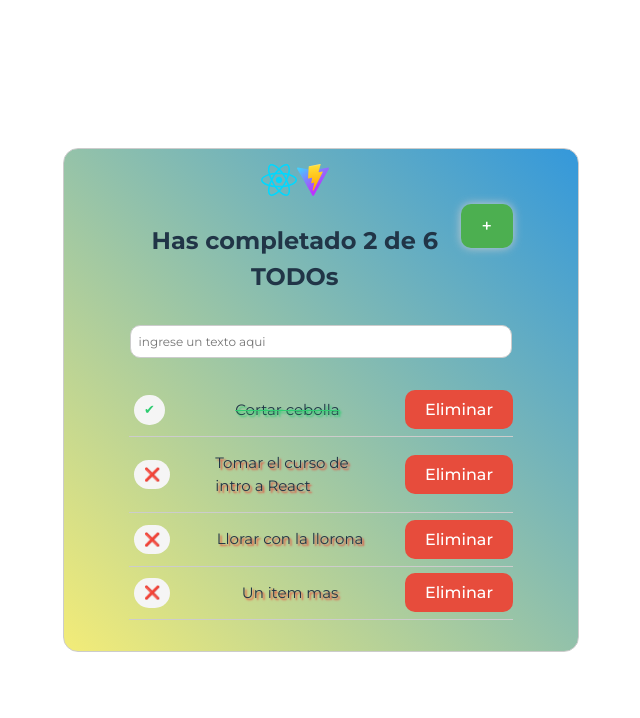
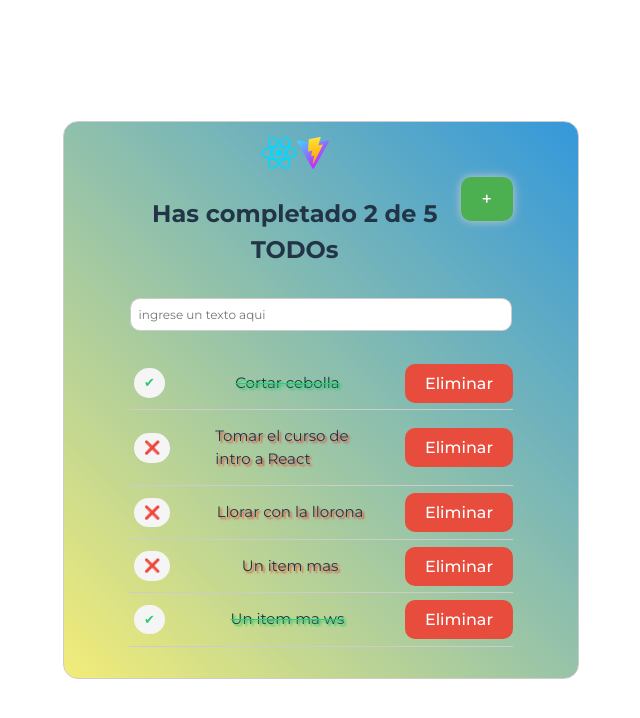
Before and after one commit to jrsimog/reactjs-course, a React (Vite) app: page / in a window 1280 px wide. Shown: the top 718 px of the page, without its empty margins (319-959 px from the left). Built offline with nearby package versions, Linux system fonts and the light colour scheme.

Commit message:
counter todos && search todos

```diff
--- a/src/App.jsx
+++ b/src/App.jsx
@@ -6,24 +6,40 @@ import CreateTodoButton from './CreateTodoButton';
 import reactLogo from './assets/react.svg'
 import viteLogo from '/vite.svg'
 import './App.css'
+import { useState } from "react";
+
 const defaultTodos =[
 	{ text: 'Cortar cebolla', completed: true },
 	{ text: 'Tomar el curso de intro a React', completed: false },
 	{ text: 'Llorar con la llorona', completed: false },
 	{ text: 'Un item mas', completed: false },
+	{ text: 'Un item ma  ws', completed: true},
 ];
 function App() {
 
+	const [searchValue, setSearchValue] = useState("");
+	const [todos, setTodos] = useState(defaultTodos);
+	const completedTD = todos.filter(todo => !!todo.completed).length;
+	const totalTD = todos.length;
+	const [completedTodos, setCompletedTodos] = useState(completedTD);
+	const [totalTodos, setTotalTodos] = useState(totalTD);
+	const  searchedTodo  = todos.filter(todo => todo.text.trim().toUpperCase().includes(searchValue.trim().toUpperCase()));
+
+
 	return (
+
 		<>
 			<header>
 			<CreateTodoButton/>
 				<img src={reactLogo} className="react-logo" alt="logo" />
 				<img src={viteLogo} className="vite-logo" alt="logo" />
-			<TodoCounter completedTodos={2} totalTodos={6}/> <TodoSearch />
+			<TodoCounter completedTodos={completedTodos} totalTodos={totalTodos}/>
+			<TodoSearch
+					searchValue={searchValue}
+					setSearchValue={setSearchValue} />
 			</header>
 			<TodoList>
-				{ defaultTodos.map(todo => ( <TodoItem text={todo.text} key={todo.text} completed={todo.completed} />)) }
+				{ searchedTodo.map(todo => ( <TodoItem text={todo.text} key={todo.text} completed={todo.completed} />)) }
 			</TodoList>
 		</>
 	)
--- a/src/TodoSearch.jsx
+++ b/src/TodoSearch.jsx
@@ -1,8 +1,15 @@
 import React from "react";
+
 import "./TodoSearch.css";
-function TodoSearch() {
+function TodoSearch({searchValue, setSearchValue}) {
 		return (
-		<input onInput={(event) => console.log(event.target.value)} className="input-search-todo"  type="text" placeholder="ingrese un texto aqui"/>
+		<input
+			onInput={(event) => setSearchValue(event.target.value)}
+			className="input-search-todo"
+			type="text"
+			placeholder="ingrese un texto aqui"
+			value={searchValue}
+		/>
 		);
 }
 
```
